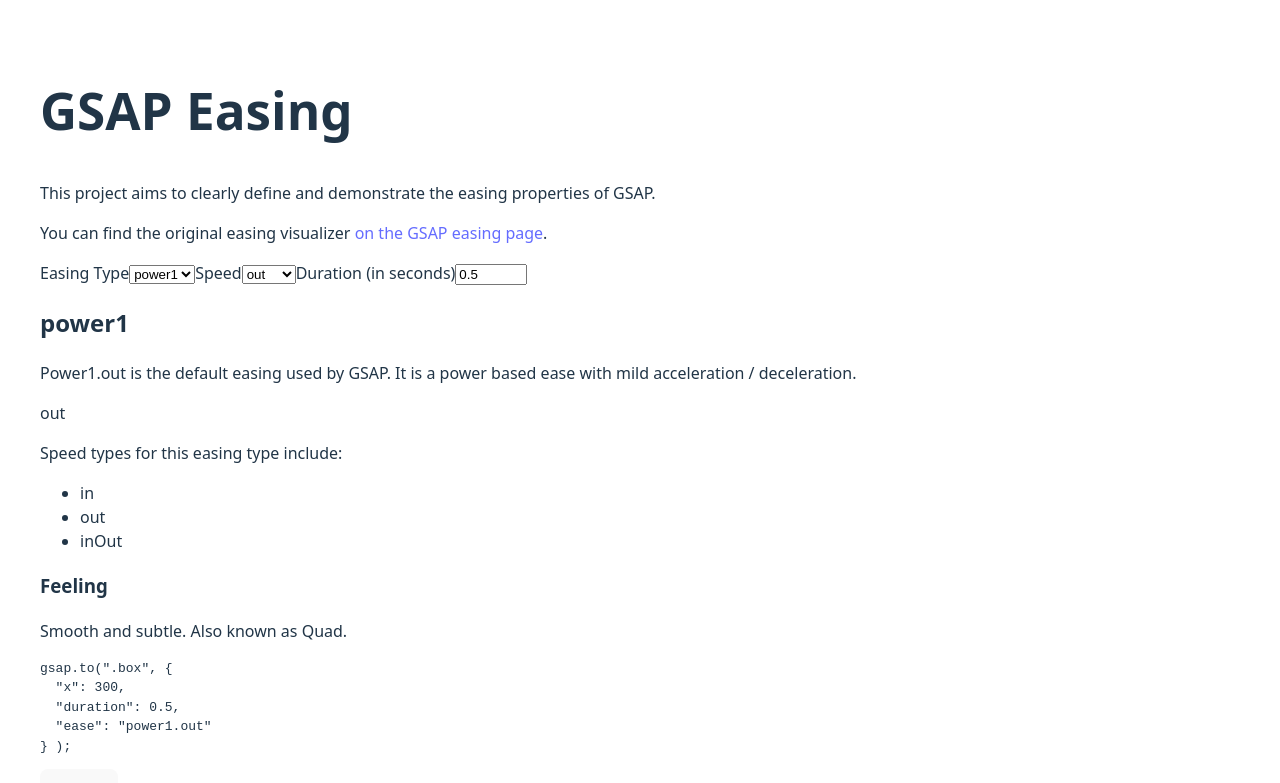
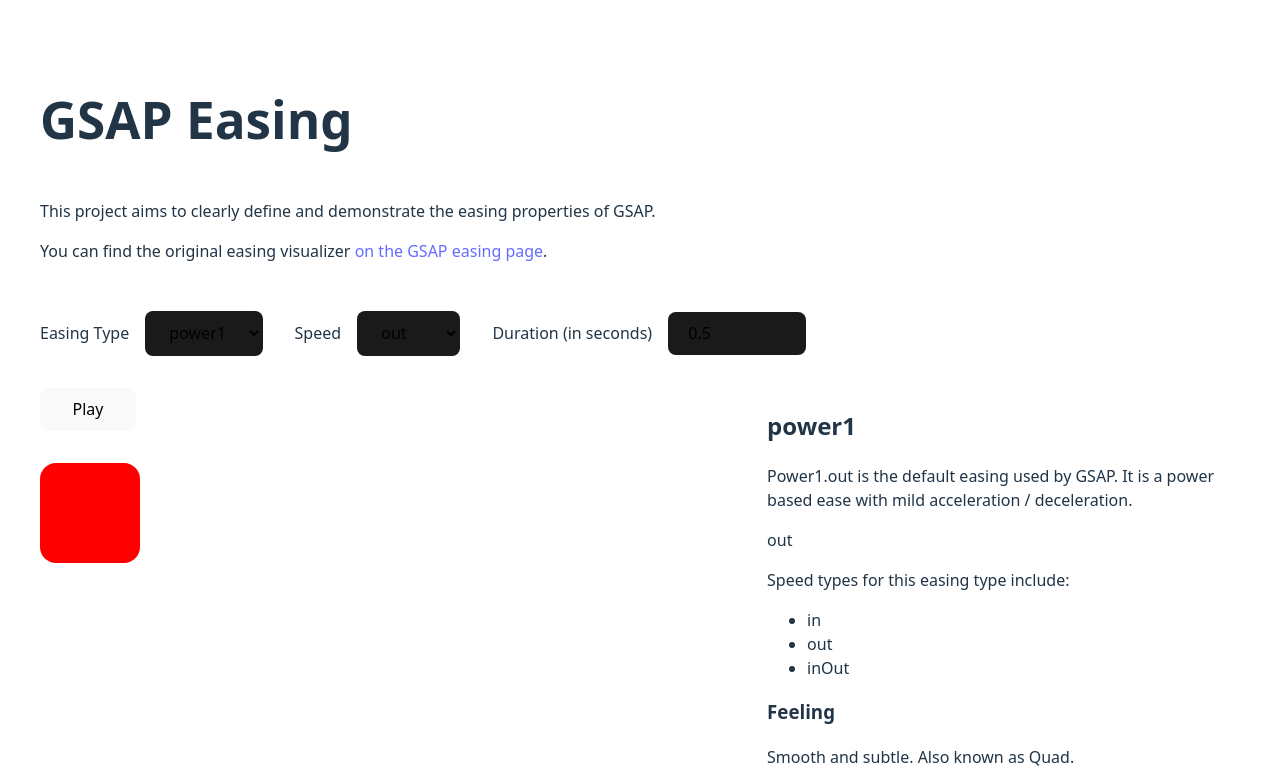
Before and after one commit to ConorCrutchley/gsap-easing, a React (Vite) app: page / in a window 1280 px wide. Shown: the top 783 px of the page. Built offline with nearby package versions, Linux system fonts and the light colour scheme.

Commit message:
refactor: Added basic styling

```diff
--- a/src/App.tsx
+++ b/src/App.tsx
@@ -1,18 +1,20 @@
 import AnimatedComponent from "./components/AnimatedComponent";
-import Code from "./components/Code";
 import Explanation from "./components/Explanation";
 import Filters from "./components/Filters";
 import Introduction from "./components/Introduction";
 
 const App = () => {
   return (
-    <>
-      <Introduction />
-      <Filters />
-      <Explanation />
-      <Code />
-      <AnimatedComponent />
-    </>
+    <main className="flex-col">
+      <section className="flex-col">
+        <Introduction />
+        <Filters />
+      </section>
+      <section className="split-section">
+        <AnimatedComponent />
+        <Explanation />
+      </section>
+    </main>
   );
 };
 
--- a/src/components/AnimatedComponent.tsx
+++ b/src/components/AnimatedComponent.tsx
@@ -26,14 +26,12 @@
   };
 
   return (
-    <>
+    <section className="flex-col animation-section">
       <button onClick={onClickHandler} disabled={isPlaying}>
         Play
       </button>
-      <section className="animated-area">
-        <div className="box"></div>
-      </section>
-    </>
+      <div className="box"></div>
+    </section>
   );
 };
 
--- a/src/components/Code.tsx
+++ b/src/components/Code.tsx
@@ -31,7 +31,7 @@
   };
 
   return (
-    <section>
+    <section className="code-section">
       <pre>
         <code id="code">
           gsap.to(".box", {JSON.stringify(gsapTo, null, 2)} );
--- a/src/components/Explanation.tsx
+++ b/src/components/Explanation.tsx
@@ -1,3 +1,4 @@
+import Code from "./Code";
 import { getSelectedEasingType } from "../utils/getSelectedEasingType";
 import { useFilters } from "../hooks/useFilters";
 
@@ -53,6 +54,7 @@
             ))}
           </>
         )}
+      <Code />
     </aside>
   );
 };
--- a/src/components/Filters.tsx
+++ b/src/components/Filters.tsx
@@ -12,8 +12,9 @@
   const speedTypes = getSelectedEasingType(selectedEasingTypeName)?.speedTypes;
 
   return (
-    <section>
+    <section className="filters-section">
       {/* Easing Type */}
+      <div className="filter">
         <label>Easing Type</label>
         <select
           onChange={(e) => filters.setEasingType(e.target.value)}
@@ -28,10 +29,11 @@
             </option>
           ))}
         </select>
+      </div>
 
       {/* Easing Speed, only displayed if easing type has speed types */}
       {speedTypes && speedTypes.length > 0 && (
-        <>
+        <div className="filter">
           <label>Speed</label>
           <select
             onChange={(e) =>
@@ -45,9 +47,10 @@
               </option>
             ))}
           </select>
-        </>
+        </div>
       )}
 
+      <div className="filter">
         {/* Duration */}
         <label>Duration (in seconds)</label>
         <input
@@ -59,6 +62,7 @@
           onChange={(e) => filters.setDuration(+e.target.value)}
           value={filters.duration}
         />
+      </div>
     </section>
   );
 };
--- a/src/index.css
+++ b/src/index.css
@@ -11,6 +11,8 @@
   text-rendering: optimizeLegibility;
   -webkit-font-smoothing: antialiased;
   -moz-osx-font-smoothing: grayscale;
+
+  --highlight: #646cff;
 }
 
 body {
@@ -19,7 +21,7 @@
 
 a {
   font-weight: 500;
-  color: #646cff;
+  color: var(--highlight);
   text-decoration: inherit;
 }
 a:hover {
@@ -31,6 +33,8 @@
   line-height: 1.1;
 }
 
+select,
+input,
 button {
   border-radius: 8px;
   border: 1px solid transparent;
@@ -42,18 +46,48 @@
   cursor: pointer;
   transition: border-color 0.25s;
 }
+button {
+  max-width: 6em;
+}
 button:hover {
-  border-color: #646cff;
+  border-color: var(--highlight);
 }
 button:focus,
-button:focus-visible {
-  outline: 4px auto -webkit-focus-ring-color;
+button:focus-visible,
+select:focus,
+select:focus-visible,
+input:focus,
+input:focus-visible {
+  outline: 4px auto var(--highlight);
 }
-
-.animated-area {
+.flex-col,
+.split-section,
+.filters-section,
+.filter {
+  display: flex;
+  gap: 2em;
+}
+.flex-col {
+  flex-direction: column;
+}
+.filter {
+  gap: 1em;
+  align-items: center;
+}
+.filter > label {
+  font-weight: 500;
+}
+.animation-section {
   width: 100%;
-  min-height: 500px;
-  position: relative;
+}
+.code-section {
+  background-color: #1f1f1f;
+  padding: 0.5em 1em;
+  border-radius: 4px;
+  color: #61dafb;
+  display: flex;
+  justify-content: space-between;
+  align-items: flex-start;
 }
 
 .box {
```
Lines whose indentation alone changed are shown as unchanged.
